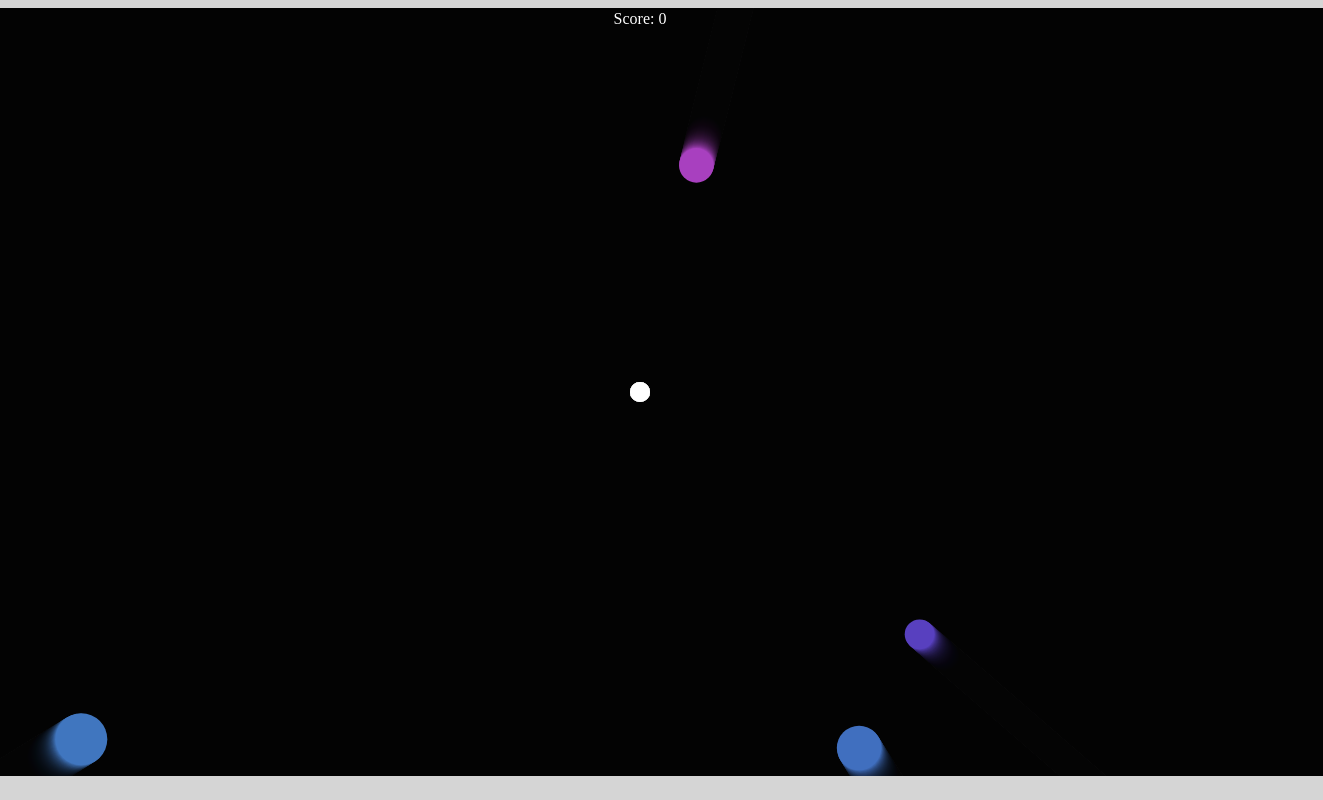
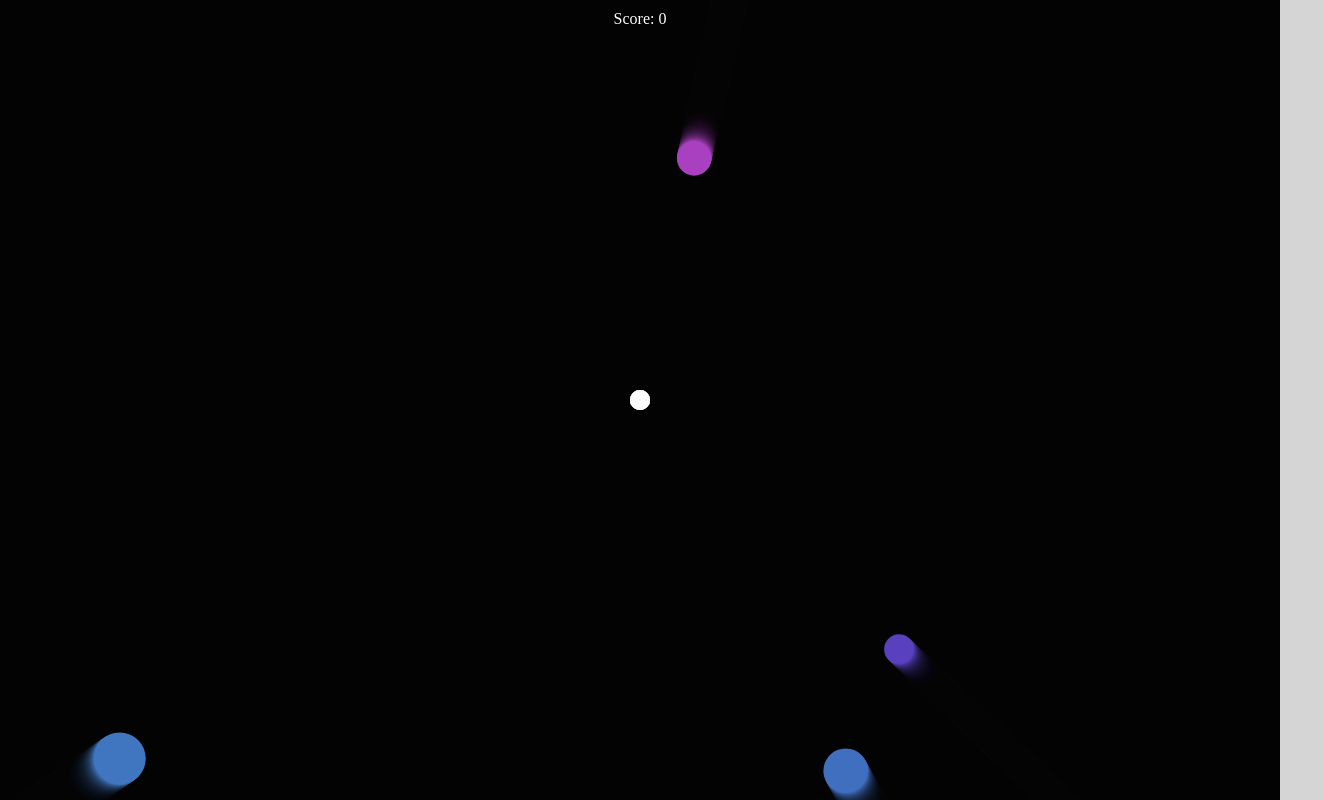
Before and after one commit to D50000/Space-Drift-2D, a plain HTML site: page index.html in a window 1280 px wide. Shown: the whole page, 1323 px wide, since content can reach past the window. Drawn offline with Linux system fonts and the light colour scheme.

Commit message:
Fix the "Accuracy bug"

```diff
--- a/index.css
+++ b/index.css
@@ -1,4 +1,5 @@
 body {
+  margin: 0;
   display: flex;
   flex-direction: column;
   align-items: center;
--- a/index.html
+++ b/index.html
@@ -14,6 +14,7 @@
     <script src="./classes/Enemy.js"></script>
     <script src="./classes/Particle.js"></script>
     <script src="./library/gsap.min.js"></script>
+    <script src="./utils/util.js"></script>
     <script src="./index.js"></script>
   </body>
 </html>
--- a/index.js
+++ b/index.js
@@ -1,8 +1,7 @@
 const canvas = document.querySelector("canvas");
 // Set the canvas board.
-// TODO: accuracy bug.
-canvas.width = 1366;
-canvas.height = 768;
+canvas.width = window.innerWidth;
+canvas.height = window.innerHeight;
 const canvas2dContext = canvas.getContext("2d");
 const scoreNumberElement = document.querySelector(".score-number");
 
```
Also changed, not shown: utils/util.js (added), 1 other file.
